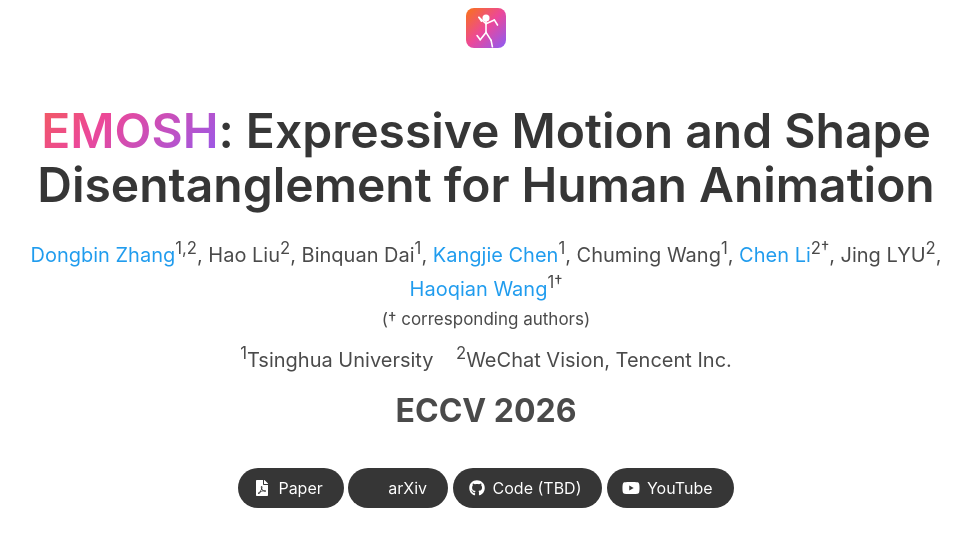
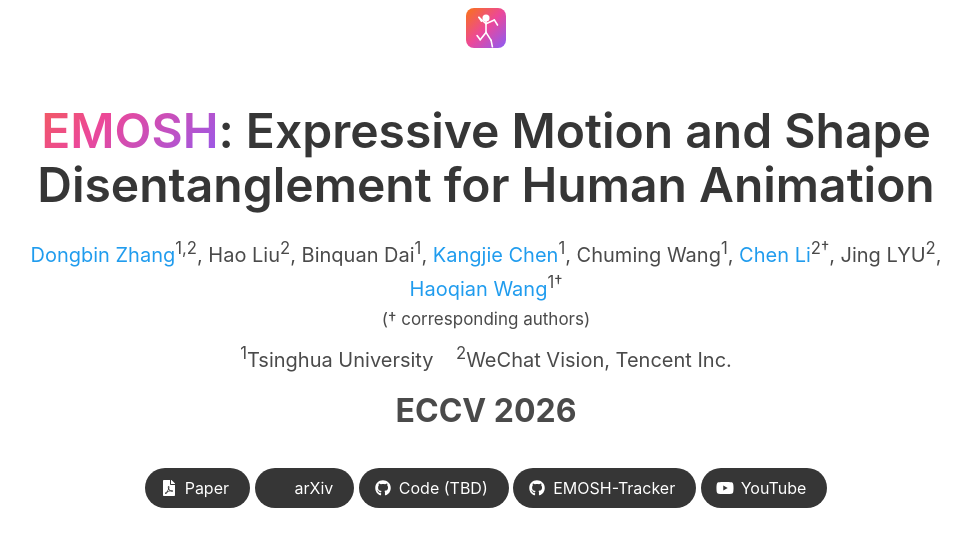
Before and after one commit to EastbeanZhang/EastbeanZhang.github.io, a Jekyll site: the page EMOSH/index.html, which Jekyll copies as it is, in a window 1280 px wide and 900 px high, cut to the strip 0-585 px from the top of the window. Shown: the top 547 px of the strip, without its empty margins (154-1125 px from the left). Built offline with Jekyll 4.4.1, drawn with Linux system fonts in a browser that asks for light colours; nearby versions of some CDN libraries; library files that are not in the unit come from our copies; a style sheet for code colours, icons or effects is not loaded.

Commit message:
Link EMOSH-Tracker from the project page

```diff
--- a/EMOSH/index.html
+++ b/EMOSH/index.html
@@ -131,6 +131,12 @@
                 <a href="https://github.com/EastbeanZhang/EMOSH" class="external-link button is-normal is-rounded is-dark">
                   <span class="icon"><i class="fab fa-github"></i></span>
                   <span>Code (TBD)</span>
+                </a>
+              </span>
+              <span class="link-block">
+                <a href="https://github.com/EastbeanZhang/EMOSH-Tracker" class="external-link button is-normal is-rounded is-dark">
+                  <span class="icon"><i class="fab fa-github"></i></span>
+                  <span>EMOSH-Tracker</span>
                 </a>
               </span>
               <span class="link-block">
```
